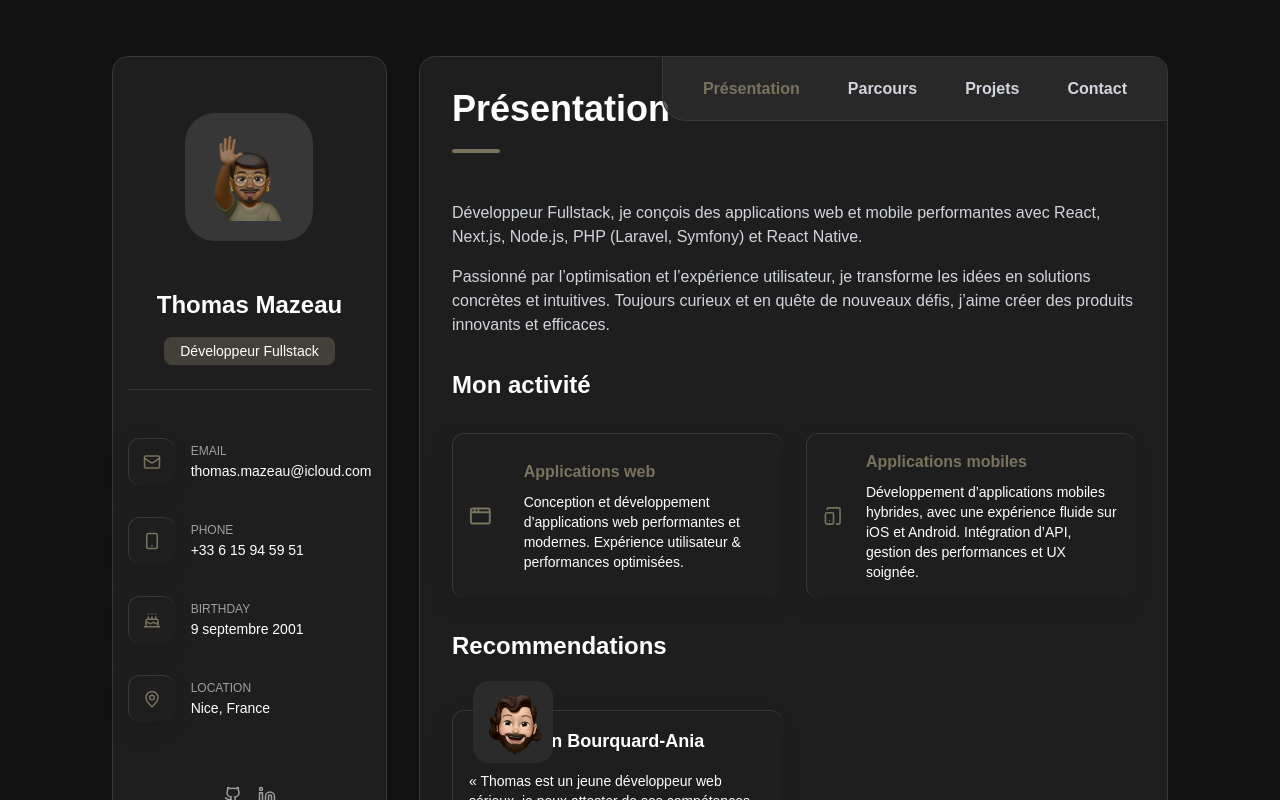
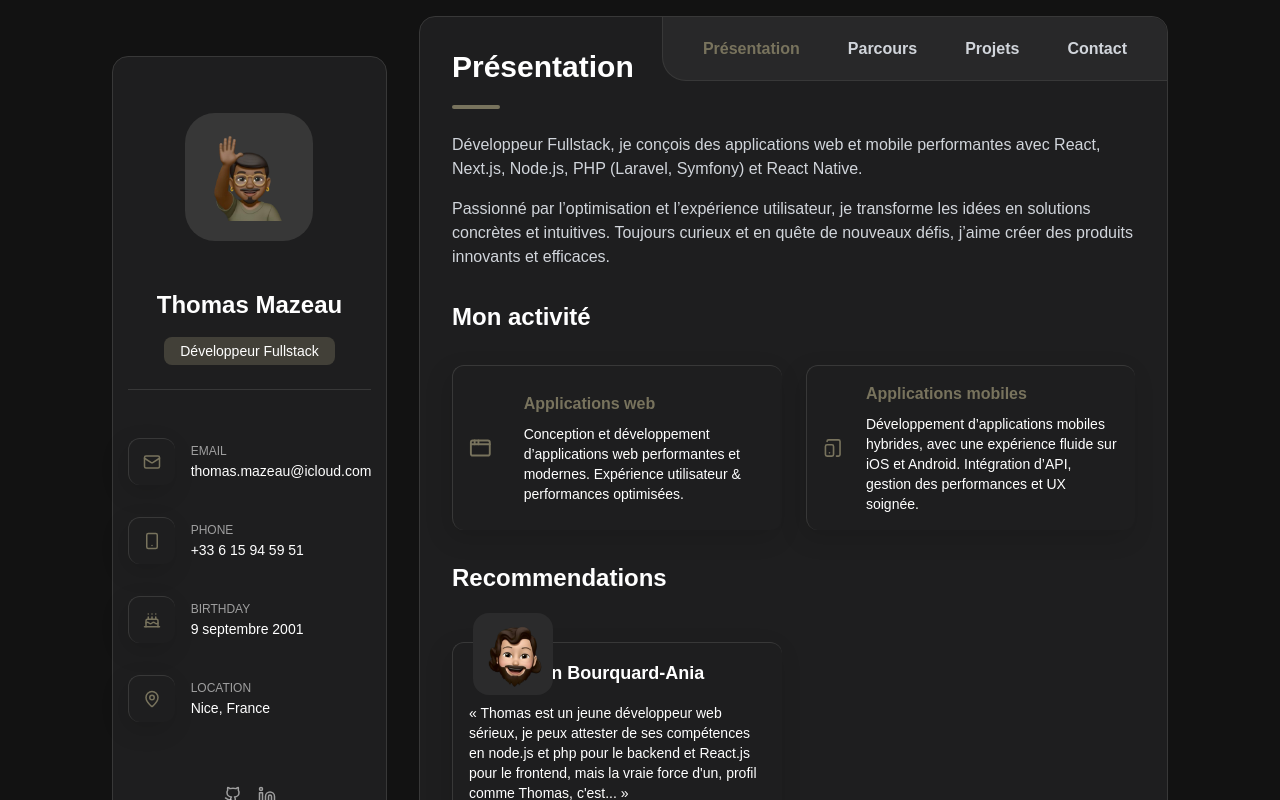
Before and after one commit to toms-beatz/portfolio-v2, a Next.js app: page / in a window 1280 px wide. Shown: the top 800 px of the page. Built offline with nearby package versions, Linux system fonts and the light colour scheme.

Commit message:
Fix: Margins

```diff
--- a/src/app/page.tsx
+++ b/src/app/page.tsx
@@ -19,10 +19,10 @@
 
     return (
         <>
-            <main className="flex w-full lg:px-28 lg:py-14 md:py-14 py-4 px-3 lg:gap-8 gap-20 lg:flex-row flex-col lg:justify-start justify-center lg:items-start items-center">
+            <main className="flex w-full lg:px-28 lg:py-14 md:py-14 pb-4 -mt-10 px-3 lg:gap-8 gap-[75px] lg:flex-row flex-col lg:justify-start justify-center lg:items-start items-center">
                 <Sidebar activeTab={activeTab} />
                 <section className="w-full bg-dark-2 rounded-2xl relative border border-border p-4 md:p-8 max-h-full h-full md:mb-0 mb-20">
-                    <h2 className="md:text-4xl text-lg font-semibold text-white">
+                    <h2 className="md:text-3xl md:m-0 mt-2 text-2xl font-semibold text-white">
                         {activeTabData?.title}
                     </h2>
                     <div className="bg-primary h-1 w-12 rounded mt-5"></div>
--- a/src/components/TabContent.tsx
+++ b/src/components/TabContent.tsx
@@ -6,7 +6,7 @@
 
 export default function TabContent({ activeTab }: { activeTab: string }) {
     return (
-        <div className="py-6 mt-6">
+        <div className="py-6">
             {activeTab === "About" && <About />}
             {activeTab === "Resume" && <Resume />}
             {activeTab === "Contact" && <Contact />}
```
